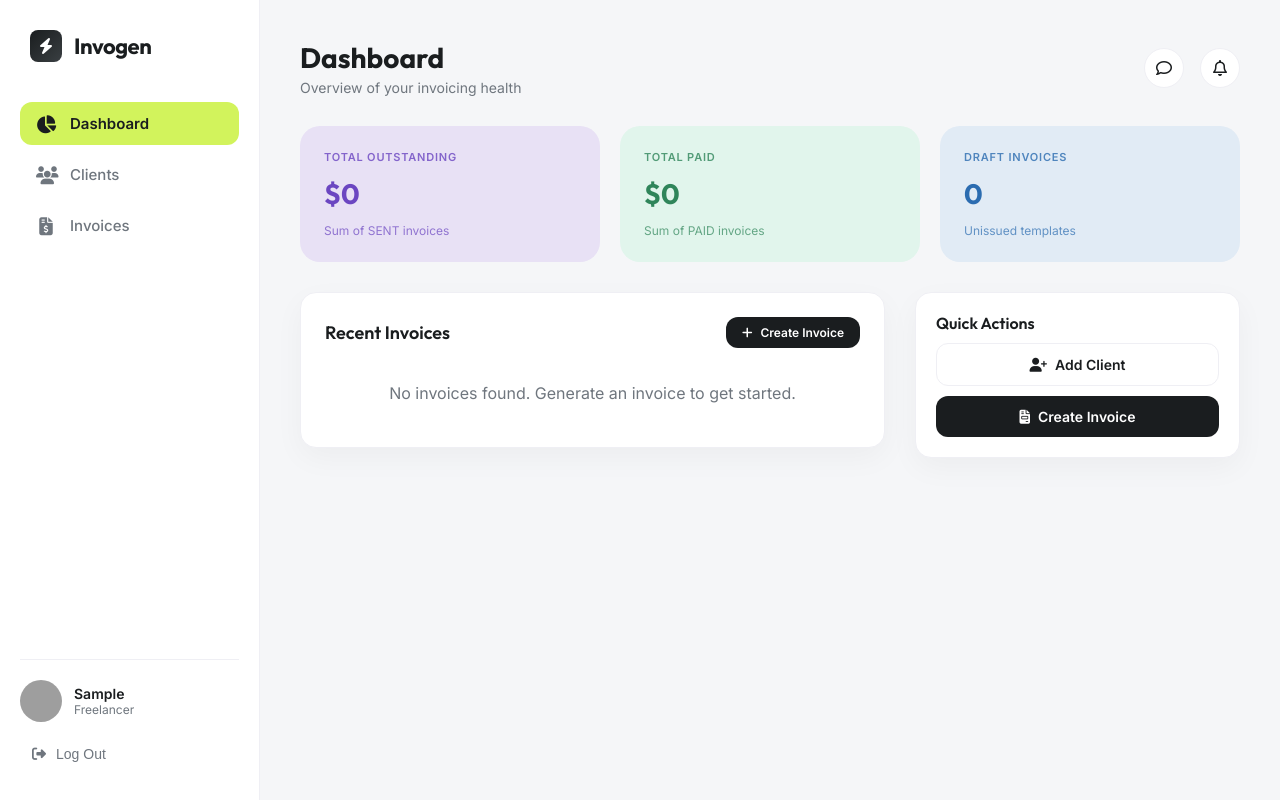
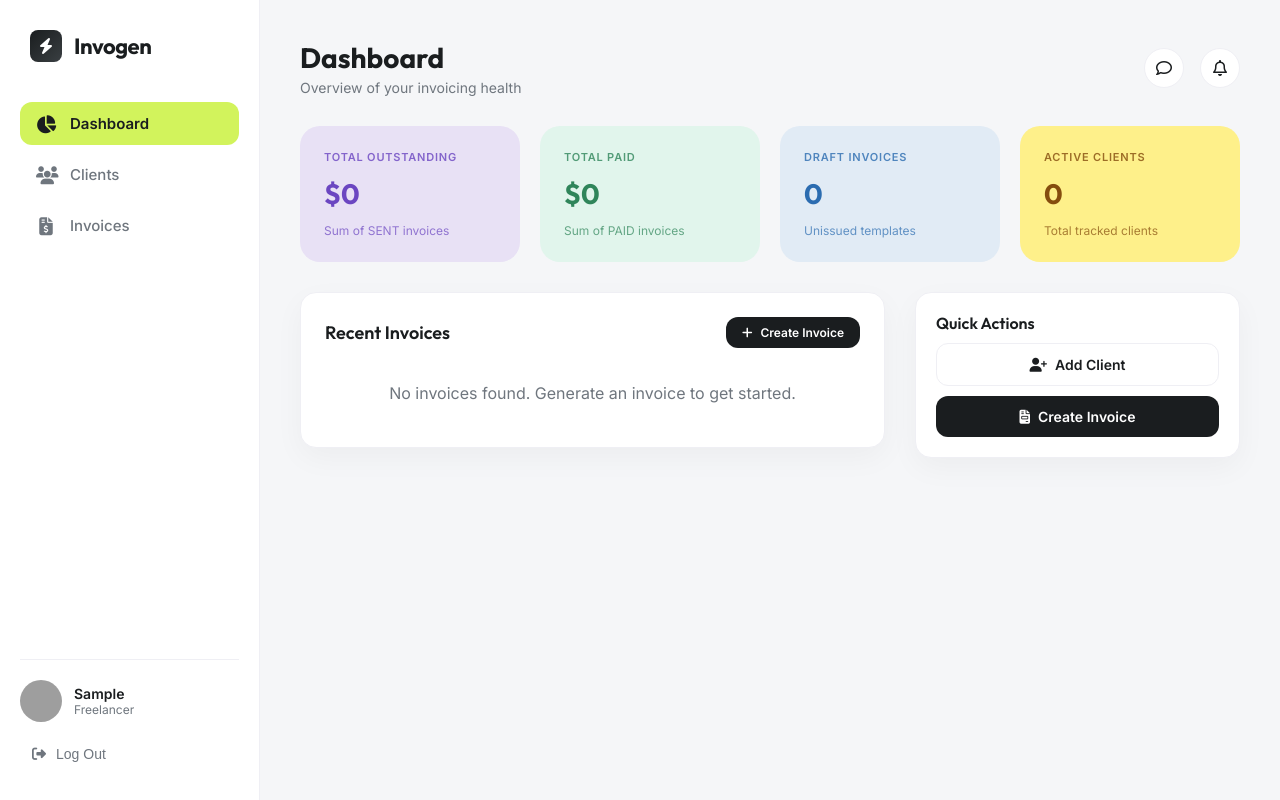
Before and after one commit to astrolabscig/invogen, a Django app: page / in a window 1280 px wide. Run offline with Django 5.2, Linux system fonts and the light colour scheme; the visitor is signed in with stand-in values (Sample User, id 1); data that the repository does not hold is empty; grey boxes are pictures that could not be loaded.

Commit message:
feat: add client count tracking on dashboard

```diff
--- a/billing/templates/billing/dashboard.html
+++ b/billing/templates/billing/dashboard.html
@@ -15,7 +15,7 @@
 
     .stats-container {
         display: grid;
-        grid-template-columns: repeat(3, 1fr);
+        grid-template-columns: repeat(4, 1fr);
         gap: 20px;
     }
 
@@ -33,6 +33,7 @@
     .stat-card-new.purple { background-color: var(--card-purple-bg); color: var(--card-purple-text); }
     .stat-card-new.blue { background-color: var(--card-blue-bg); color: var(--card-blue-text); }
     .stat-card-new.green { background-color: var(--card-green-bg); color: var(--card-green-text); }
+    .stat-card-new.yellow { background-color: #fef08a; color: #854d0e; }
 
     .stat-badge {
         font-size: 11px;
@@ -142,6 +143,11 @@
         <span class="stat-amount">{{ draft_count }}</span>
         <span class="stat-subtext">Unissued templates</span>
     </div>
+    <div class="stat-card-new yellow">
+        <span class="stat-badge">Active Clients</span>
+        <span class="stat-amount">{{ client_count }}</span>
+        <span class="stat-subtext">Total tracked clients</span>
+    </div>
 </div>
 
 <div class="dashboard-grid">
--- a/billing/views.py
+++ b/billing/views.py
@@ -37,12 +37,14 @@ class DashboardView(LoginRequiredMixin, TemplateView):
             draft_count=Count('id', filter=Q(status=Invoice.Status.DRAFT))
         )
 
+        client_count = Client.objects.filter(owner=self.request.user).count()
         recent_invoices = user_invoices.select_related('client').order_by('-created_at')[:5]
 
         context.update({
             'total_outstanding': stats['total_outstanding'] or 0,
             'total_paid': stats['total_paid'] or 0,
             'draft_count': stats['draft_count'] or 0,
+            'client_count': client_count,
             'recent_invoices': recent_invoices,
         })
         return context
```
